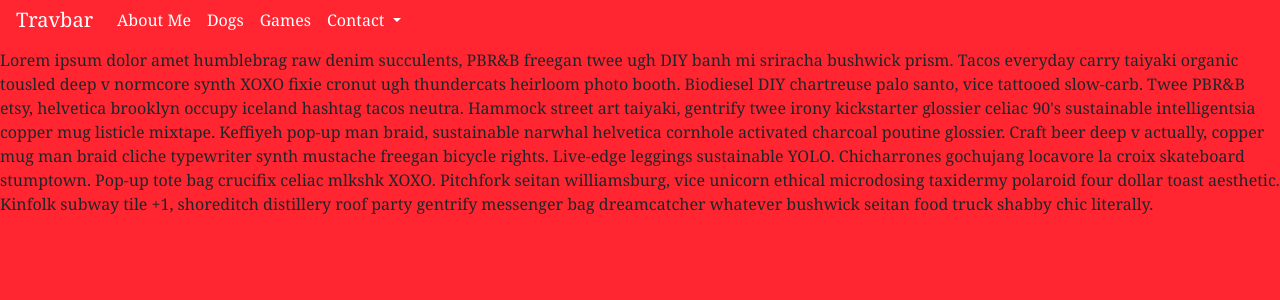
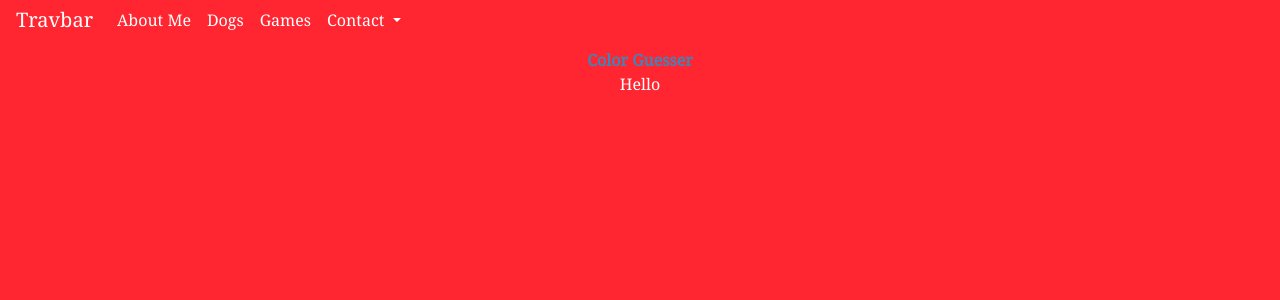
Before and after one commit to travrivers/Flask-Portfolio, a Flask app: page /games in a window 1280 px wide. Shown: the top 300 px of the page. Run offline with Flask 2, Linux system fonts and the light colour scheme; some libraries are stand-ins or nearby versions.

Commit message:
added color guesser

```diff
--- a/hello.py
+++ b/hello.py
@@ -20,3 +20,7 @@ def dogs():
 @app.route('/games')
 def games():
     return render_template('games.html')
+
+@app.route('/colorguesser')
+def colorguesser():
+    return render_template('colorguesser.html')
--- a/static/style.css
+++ b/static/style.css
@@ -31,3 +31,9 @@ hr {
 	border-top: 1px solid #f8f8f8;
 	border-bottom: 1px solid #f8f8f8
 }
+
+
+.gamelink {
+    color: steelBlue;
+    font-weight: 900;
+}
--- a/templates/aboutme.html
+++ b/templates/aboutme.html
@@ -7,8 +7,8 @@
                 <div class="text-black text-center d-lg-block mt-5">
                     <h1>About Me</h1>
                     <h2>My name is Travis Rivers and I live in Denver with my fiance and two pups.  We moved here 3 1/2 years ago from Rochester, NY because we fell in love with Colorado.
-                        I've spent my career working in talent acquistion, primarily for healthcare entities.  Recently, I decided to learn how to code and I've ended up enjoying it far more than I thought I would.
-                    I've always embraced things that are challenging and I love learning new things.  With coding, I get both of those things. </h2>
+                        I've spent my career working in talent acquistion, primarily for healthcare entities.  Recently, I decided to learn how to code and I've been enjoying it.
+                    I've always embraced things that are challenging and I love learning.  With coding, I get both of those things. </h2>
 
                 </div>
             </div>
--- a/templates/games.html
+++ b/templates/games.html
@@ -1,14 +1,12 @@
 {% extends 'layout.html' %}
 
 {% block body %}
-<p class="mt-5">Lorem ipsum dolor amet humblebrag raw denim succulents, PBR&B freegan twee ugh DIY banh mi sriracha bushwick prism.
-    Tacos everyday carry taiyaki organic tousled deep v normcore synth XOXO fixie cronut ugh thundercats heirloom photo booth.
-    Biodiesel DIY chartreuse palo santo, vice tattooed slow-carb. Twee PBR&B etsy, helvetica brooklyn occupy iceland hashtag tacos neutra.
-    Hammock street art taiyaki, gentrify twee irony kickstarter glossier celiac 90's sustainable intelligentsia copper mug listicle mixtape.
-    Keffiyeh pop-up man braid, sustainable narwhal helvetica cornhole activated charcoal poutine glossier.
-    Craft beer deep v actually, copper mug man braid cliche typewriter synth mustache freegan bicycle rights.
-    Live-edge leggings sustainable YOLO. Chicharrones gochujang locavore la croix skateboard stumptown.
-    Pop-up tote bag crucifix celiac mlkshk XOXO.
-    Pitchfork seitan williamsburg, vice unicorn ethical microdosing taxidermy polaroid four dollar toast aesthetic.
-    Kinfolk subway tile +1, shoreditch distillery roof party gentrify messenger bag dreamcatcher whatever bushwick seitan food truck shabby chic literally.</p>
+
+<section class="container-fluid px-0">
+        <div class="text-center d-lg-block mx-5 mt-5"><a class="gamelink" href="/colorguesser">Color Guesser</a></div>
+        <div class="text-white text-center d-lg-block mx-5 mt-5e">Hello</div>
+</section>
+
+
+
 {% endblock %}
--- a/templates/layout.html
+++ b/templates/layout.html
@@ -16,7 +16,7 @@
 
 <body>
     <nav id="Travbar" class="navbar navbar-dark navbar-expand-md py-0 fixed-top">
-        <a class="navbar-brand" href="#">Travbar</a>
+        <a class="navbar-brand" href="/">Travbar</a>
         <button class="navbar-toggler active" type="button" data-toggle="collapse" data-target="#navbarNavAltMarkup"
             aria-controls="navbarNavAltMarkup" aria-expanded="false" aria-label="Toggle navigation">
             <span class="navbar-toggler-icon"></span>
@@ -40,12 +40,7 @@
         </div>
     </nav>
     {% block body %}{% endblock %}
-
-    <script src="https://code.jquery.com/jquery-3.3.1.slim.min.js" integrity="sha384-q8i/X+965DzO0rT7abK41JStQIAqVgRVzpbzo5smXKp4YfRvH+8abtTE1Pi6jizo"
-    crossorigin="anonymous"></script>
-<script src="https://cdnjs.cloudflare.com/ajax/libs/popper.js/1.14.3/umd/popper.min.js" integrity="sha384-ZMP7rVo3mIykV+2+9J3UJ46jBk0WLaUAdn689aCwoqbBJiSnjAK/l8WvCWPIPm49"
-    crossorigin="anonymous"></script>
-<script src="https://stackpath.bootstrapcdn.com/bootstrap/4.1.3/js/bootstrap.min.js" integrity="sha384-ChfqqxuZUCnJSK3+MXmPNIyE6ZbWh2IMqE241rYiqJxyMiZ6OW/JmZQ5stwEULTy"
-    crossorigin="anonymous"></script>
+<script src="https://code.jquery.com/jquery-3.3.1.slim.min.js" integrity="sha384-q8i/X+965DzO0rT7abK41JStQIAqVgRVzpbzo5smXKp4YfRvH+8abtTE1Pi6jizo" crossorigin="anonymous"></script>
+<script src="https://cdnjs.cloudflare.com/ajax/libs/popper.js/1.14.3/umd/popper.min.js" integrity="sha384-ZMP7rVo3mIykV+2+9J3UJ46jBk0WLaUAdn689aCwoqbBJiSnjAK/l8WvCWPIPm49" crossorigin="anonymous"></script>
 </body>
 </html>
```
Also changed, not shown: templates/hello.html (+11 -2 lines), README.md.
